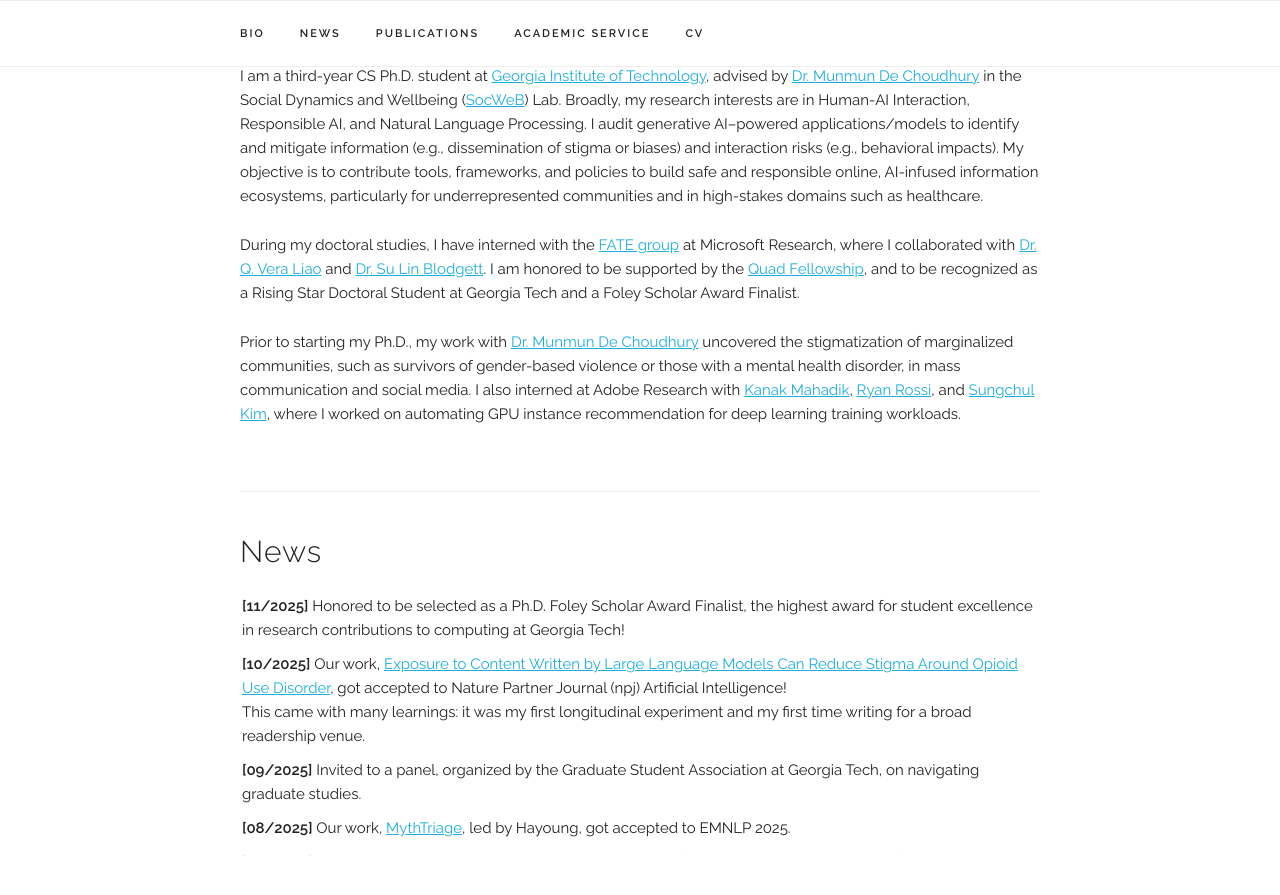
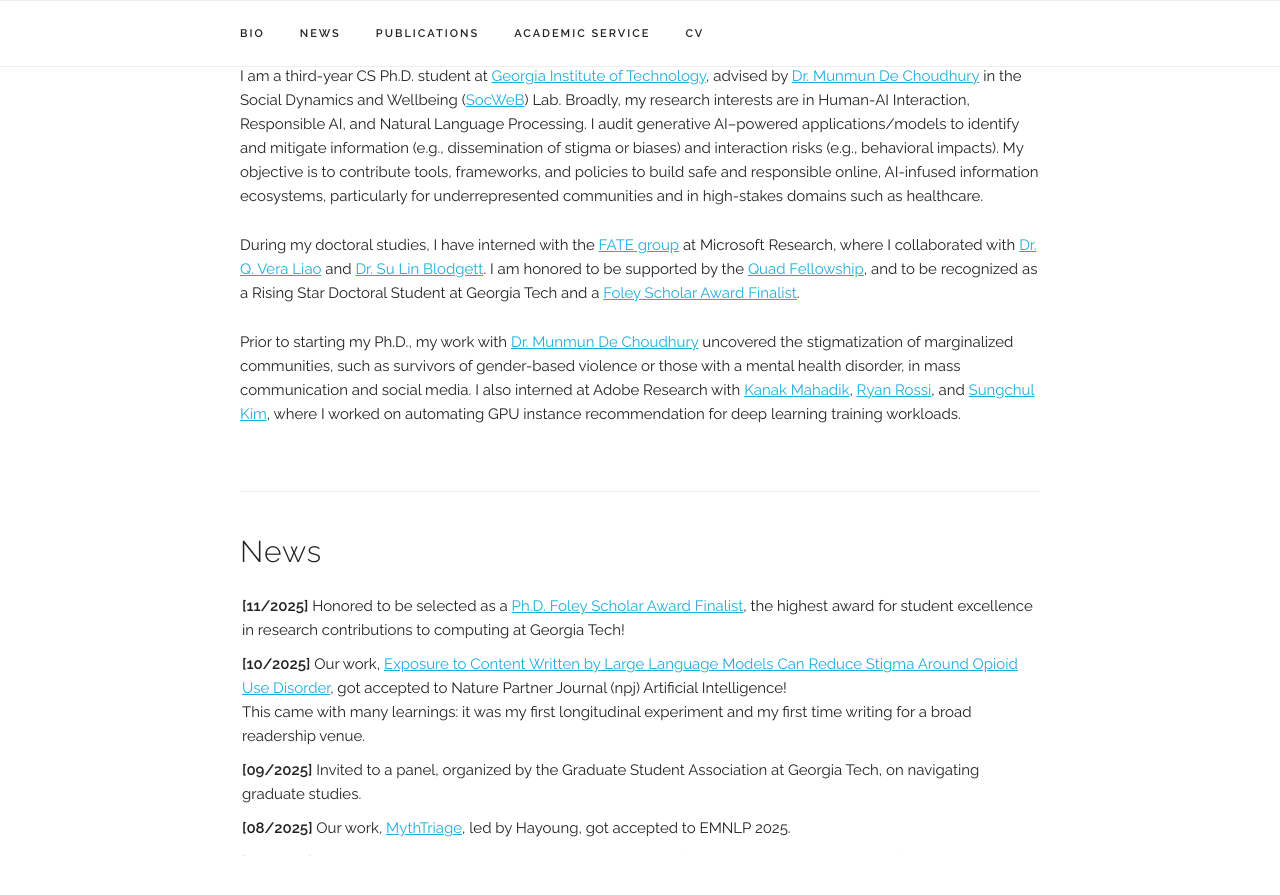
Before and after one commit to mittalshravika/mittalshravika.github.io, a Jekyll site: the page built from index.html, in a window 1280 px wide and 900 px high, scrolled down 381 px. Shown: the top 895 px of the window. Built offline with Jekyll 4.4.1, drawn with Linux system fonts in a browser that asks for light colours; some web fonts are replaced.

Commit message:
link to foley page

```diff
--- a/index.html
+++ b/index.html
@@ -12,7 +12,7 @@
   </p>
 
   <p>
-  During my doctoral studies, I have interned with the <a href="https://www.microsoft.com/en-us/research/theme/fate-montreal/">FATE group</a> at Microsoft Research, where I collaborated with <a href="https://www.qveraliao.com/">Dr. Q. Vera Liao</a> and <a href="https://sblodgett.github.io/">Dr. Su Lin Blodgett</a>. I am honored to be supported by the <a href="https://www.quadfellowship.org/2024-quad-fellows">Quad Fellowship</a>, and to be recognized as a Rising Star Doctoral Student at Georgia Tech and a Foley Scholar Award Finalist.
+  During my doctoral studies, I have interned with the <a href="https://www.microsoft.com/en-us/research/theme/fate-montreal/">FATE group</a> at Microsoft Research, where I collaborated with <a href="https://www.qveraliao.com/">Dr. Q. Vera Liao</a> and <a href="https://sblodgett.github.io/">Dr. Su Lin Blodgett</a>. I am honored to be supported by the <a href="https://www.quadfellowship.org/2024-quad-fellows">Quad Fellowship</a>, and to be recognized as a Rising Star Doctoral Student at Georgia Tech and a <a href="https://research.gatech.edu/foley-scholar-2025-winners-and-finalists">Foley Scholar Award Finalist</a>.
   </p>
 
   <p>
@@ -67,7 +67,7 @@
 
     <li> <b>[11/2025]</b>
 
-      Honored to be selected as a Ph.D. Foley Scholar Award Finalist, the highest award for student excellence in research contributions to computing at Georgia Tech!
+      Honored to be selected as a <a href="https://research.gatech.edu/foley-scholar-2025-winners-and-finalists">Ph.D. Foley Scholar Award Finalist</a>, the highest award for student excellence in research contributions to computing at Georgia Tech!
 
     </li>
 
```
